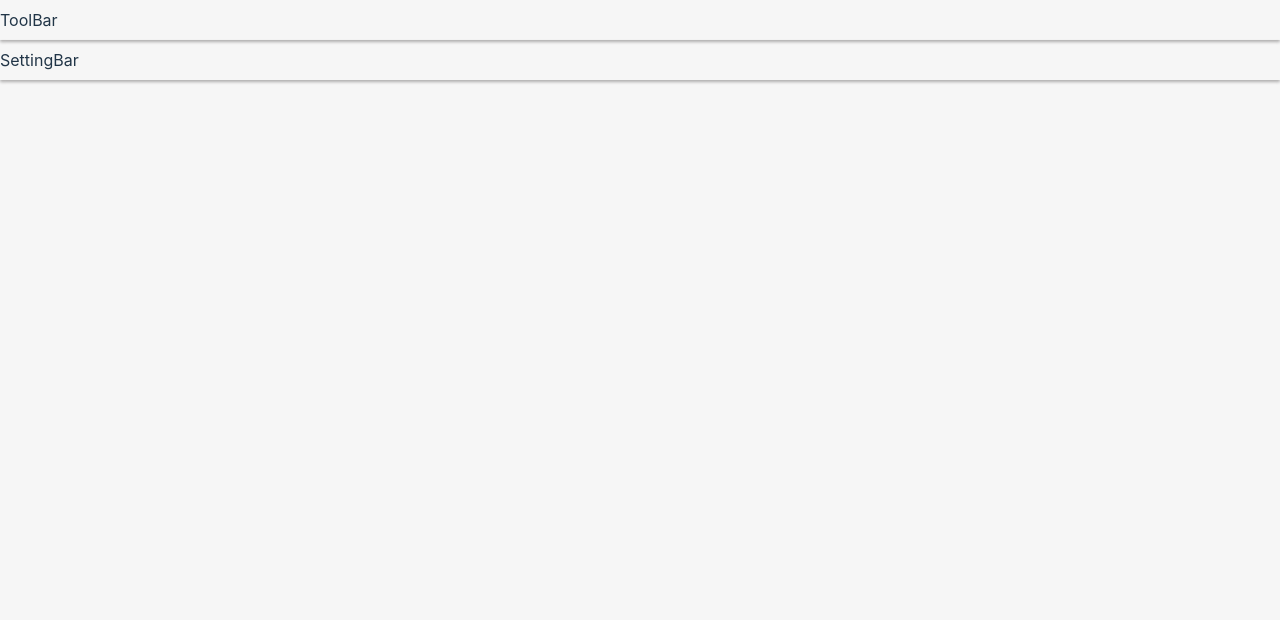
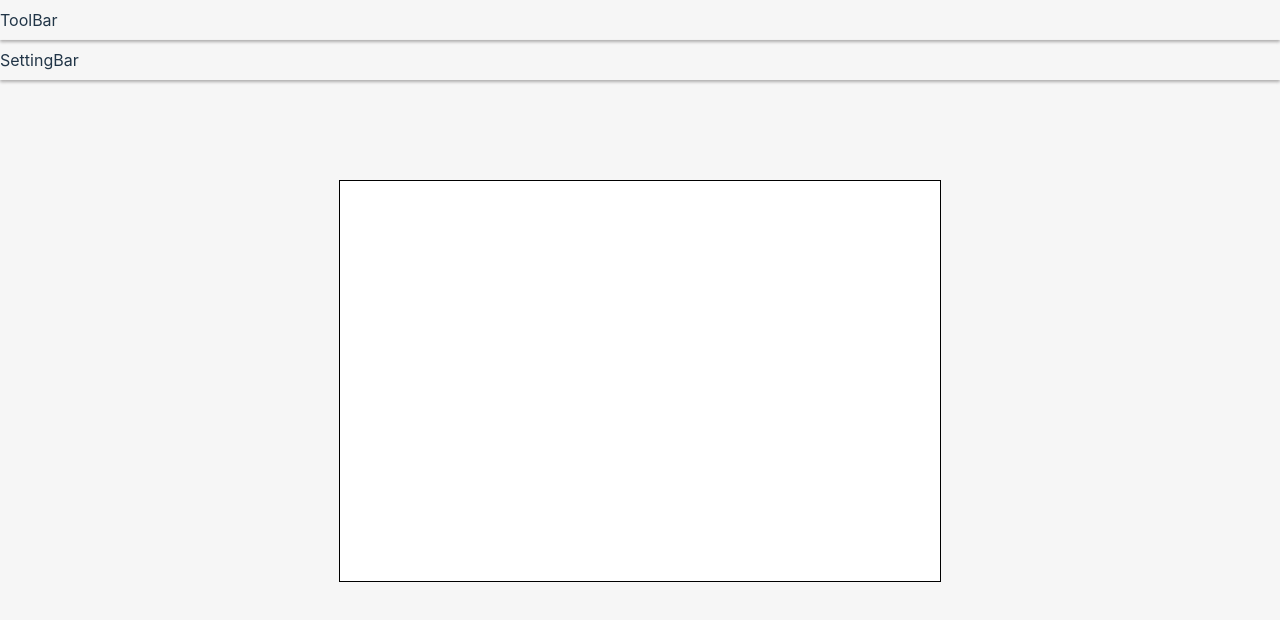
Before and after one commit to ihnatenkoo/Paint-Online, a React (Vite) app: page / in a window 1280 px wide. Shown: the top 620 px of the page. Built offline with nearby package versions, Linux system fonts and the light colour scheme.

Commit message:
Create Canvas

```diff
--- a/src/App.jsx
+++ b/src/App.jsx
@@ -1,3 +1,4 @@
+import Canvas from './components/Canvas/Canvas';
 import SettingBar from './components/SettingBar/SettingBar';
 import ToolBar from './components/ToolBar/ToolBar';
 
@@ -6,6 +7,7 @@ const App = () => {
 		<main>
 			<ToolBar />
 			<SettingBar />
+			<Canvas />
 		</main>
 	);
 };
--- /dev/null
+++ b/src/components/Canvas/Canvas.jsx
@@ -0,0 +1,12 @@
+import React from 'react';
+import s from './Canvas.module.scss';
+
+const Canvas = () => {
+	return (
+		<section className={s.wrapper}>
+			<canvas width={600} height={400}></canvas>
+		</section>
+	);
+};
+
+export default Canvas;
--- /dev/null
+++ b/src/components/Canvas/Canvas.module.scss
@@ -0,0 +1,11 @@
+.wrapper {
+	margin-top: 100px;
+	display: flex;
+	justify-content: center;
+	align-items: center;
+}
+
+canvas {
+	border: 1px solid var(--black);
+	background-color: var(--white);
+}
--- a/src/components/SettingBar/SettingBar.module.scss
+++ b/src/components/SettingBar/SettingBar.module.scss
@@ -3,7 +3,5 @@
 	width: 100%;
 	display: flex;
 	align-items: center;
-	position: absolute;
-	top: 40px;
 	box-shadow: 0 2px 3px var(--gray-light);
 }
--- a/src/components/ToolBar/ToolBar.module.scss
+++ b/src/components/ToolBar/ToolBar.module.scss
@@ -3,6 +3,5 @@
 	width: 100%;
 	display: flex;
 	align-items: center;
-	position: absolute;
 	box-shadow: 0 2px 3px var(--gray-light);
 }
--- a/src/index.scss
+++ b/src/index.scss
@@ -1,5 +1,6 @@
 :root {
 	--white: #ffffff;
+	--black: #000000;
 	--gray: #808080;
 	--gray-light: #afaeae;
 	--background-color: #f6f6f6;
```
